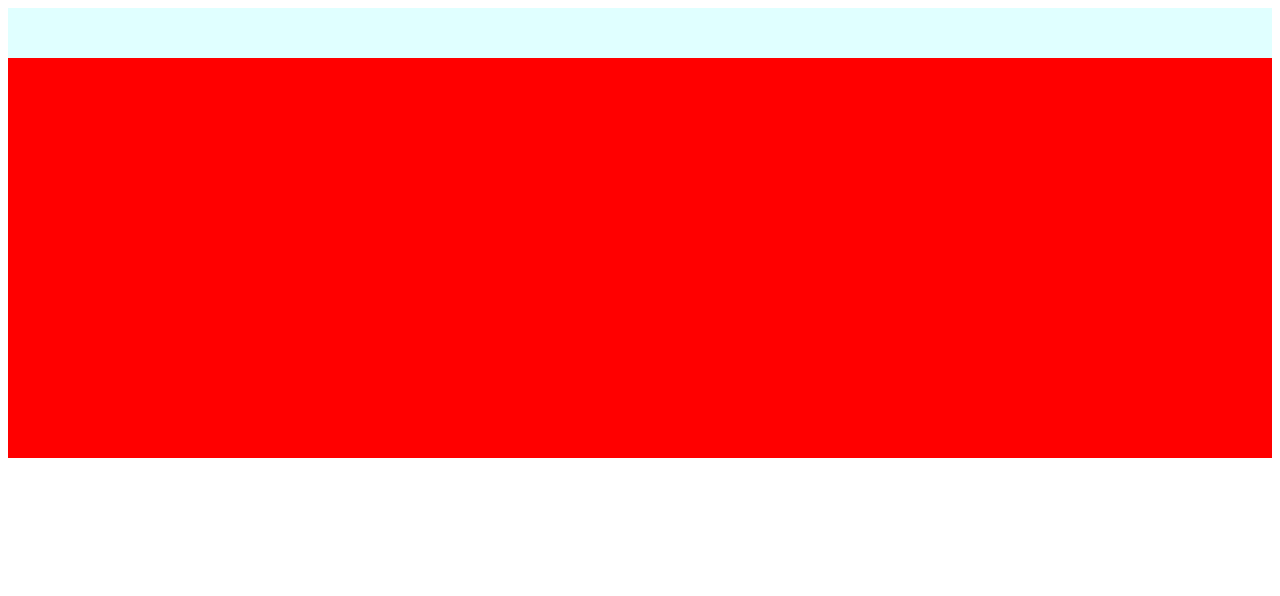
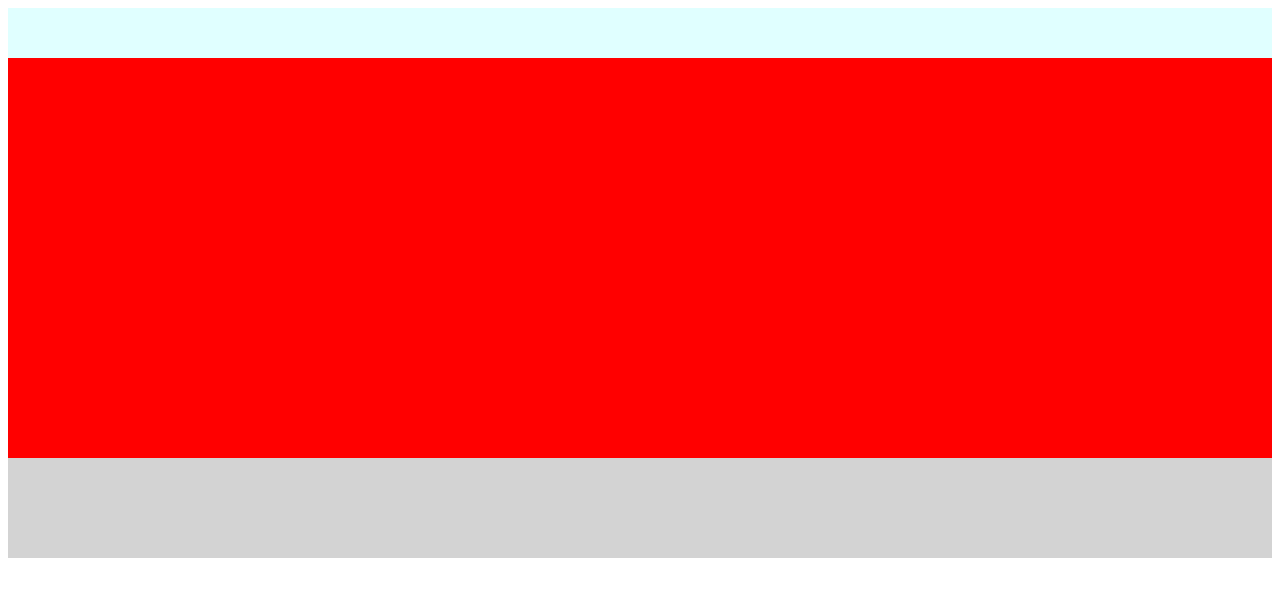
Before and after one commit to guoyujiegyj/git_learn, a plain HTML site: page ind.html in a window 1280 px wide. Drawn offline with Linux system fonts and the light colour scheme.

Commit message:
dev 修改index

```diff
--- a/ind.html
+++ b/ind.html
@@ -7,7 +7,8 @@
 </head>
 <body>
 	<header class="header"></header>
-	<div class="main"></div>
+  <div class="main"></div>
+  <div class="footer"></div>
 </body>
 <style>
   .header {
@@ -19,6 +20,10 @@
   	height: 400px;
   	background: red;
   }
-
+  .footer {
+    height:100px;
+    width:100%;
+    background: lightgray;
+  }
 </style>
 </html>
```
Also changed, not shown: 1 other file.
